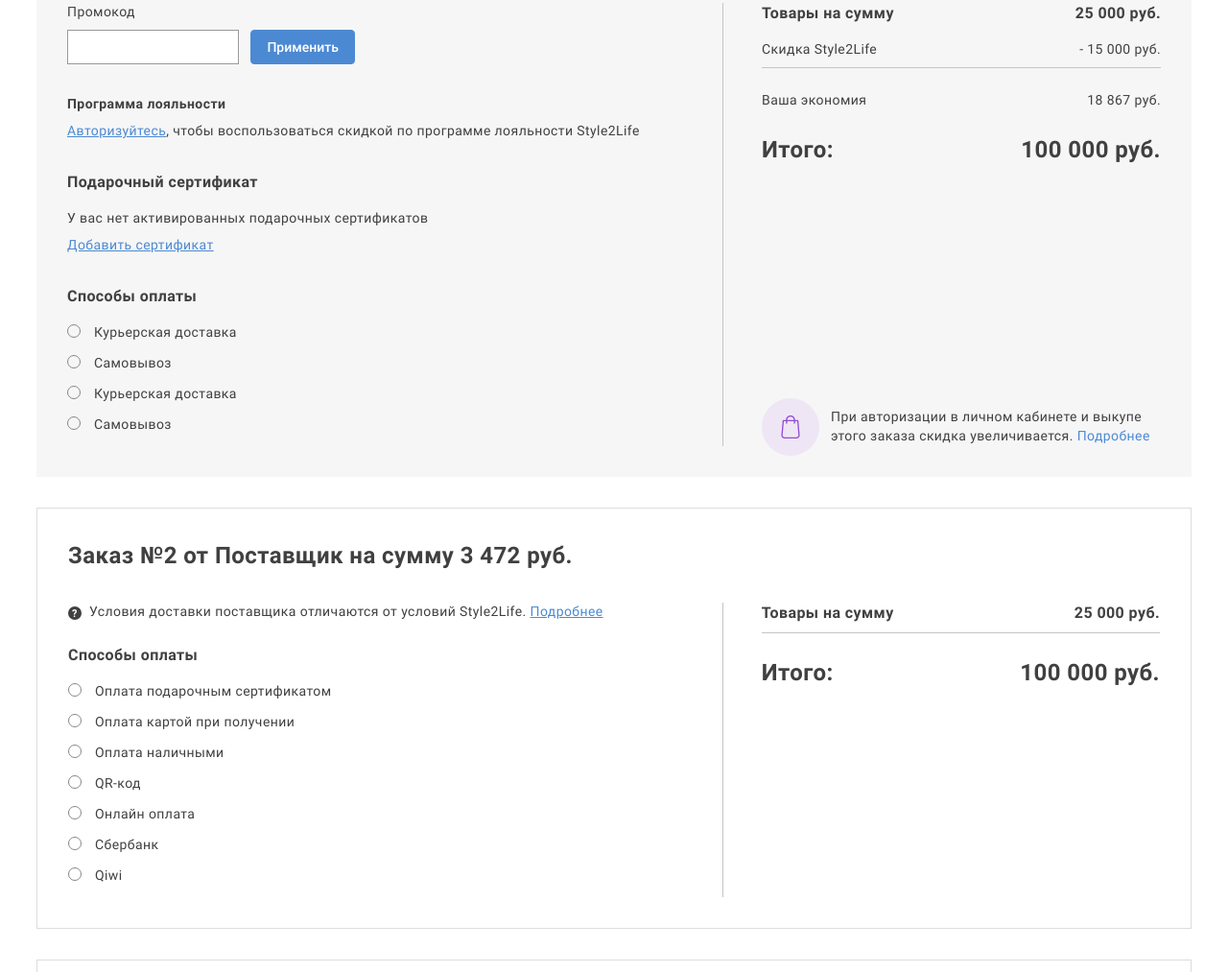
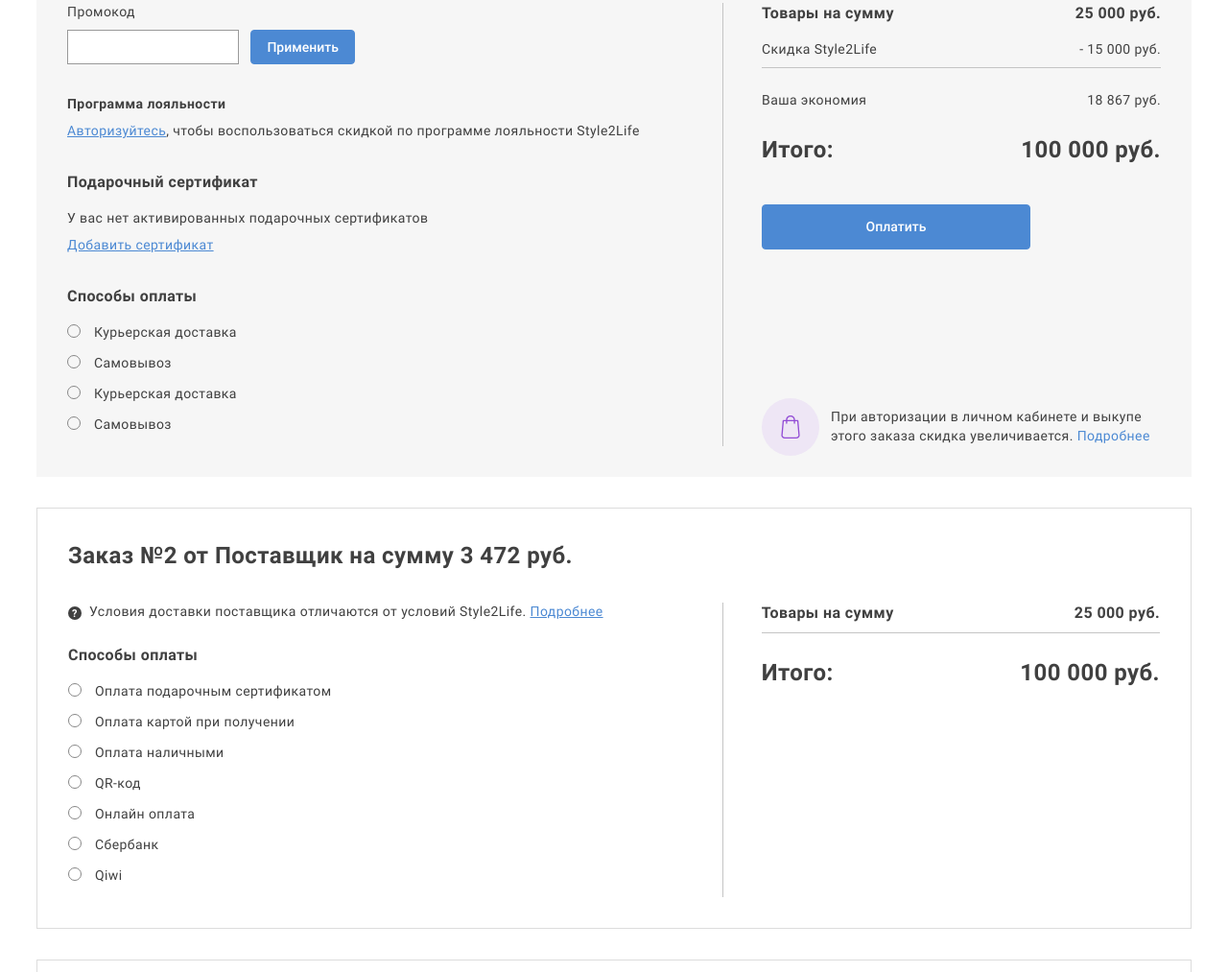
Before and after one commit to AsheGentle/style2life, a plain HTML site: page order-new.html in a window 1280 px wide. Shown: the part 1331-2344 px from the top of the page at 96% size. Drawn offline with Linux system fonts and the light colour scheme.

Commit message:
кнопка оплаты

```diff
--- a/assets/less/components/forms.less
+++ b/assets/less/components/forms.less
@@ -200,6 +200,10 @@
 
 .btn--fix-s {
     width: 104px;
+}
+
+.btn--fix-m {
+    width: 280px;
 }
 
 .btn--full {
--- a/assets/less/templates/order/index.less
+++ b/assets/less/templates/order/index.less
@@ -181,6 +181,11 @@
     a {color: @secondary;}
 }
 
+.order-checkout__button {
+    margin-top: 32px;
+    margin-bottom: 48px;
+}
+
 .order-checkout__discount {
     line-height: 1.4;
     margin-top: auto;
--- a/order-new.html
+++ b/order-new.html
@@ -407,6 +407,9 @@
                                     <span class="order-checkout__total-name">Итого:</span>
                                     <span class="order-checkout__total-value">100 000 руб.</span>
                                 </div>
+                                <div class="order-checkout__button">
+                                    <input type="button" class="btn btn--secondary btn--fix-m" value="Оплатить">
+                                </div>
                                 <div class="order-checkout__discount">
                                     При авторизации в личном кабинете и выкупе этого заказа скидка увеличивается. <a href="">Подробнее</a>
                                 </div>
```
Also changed, not shown: assets/css/main.css, 1 other file.
